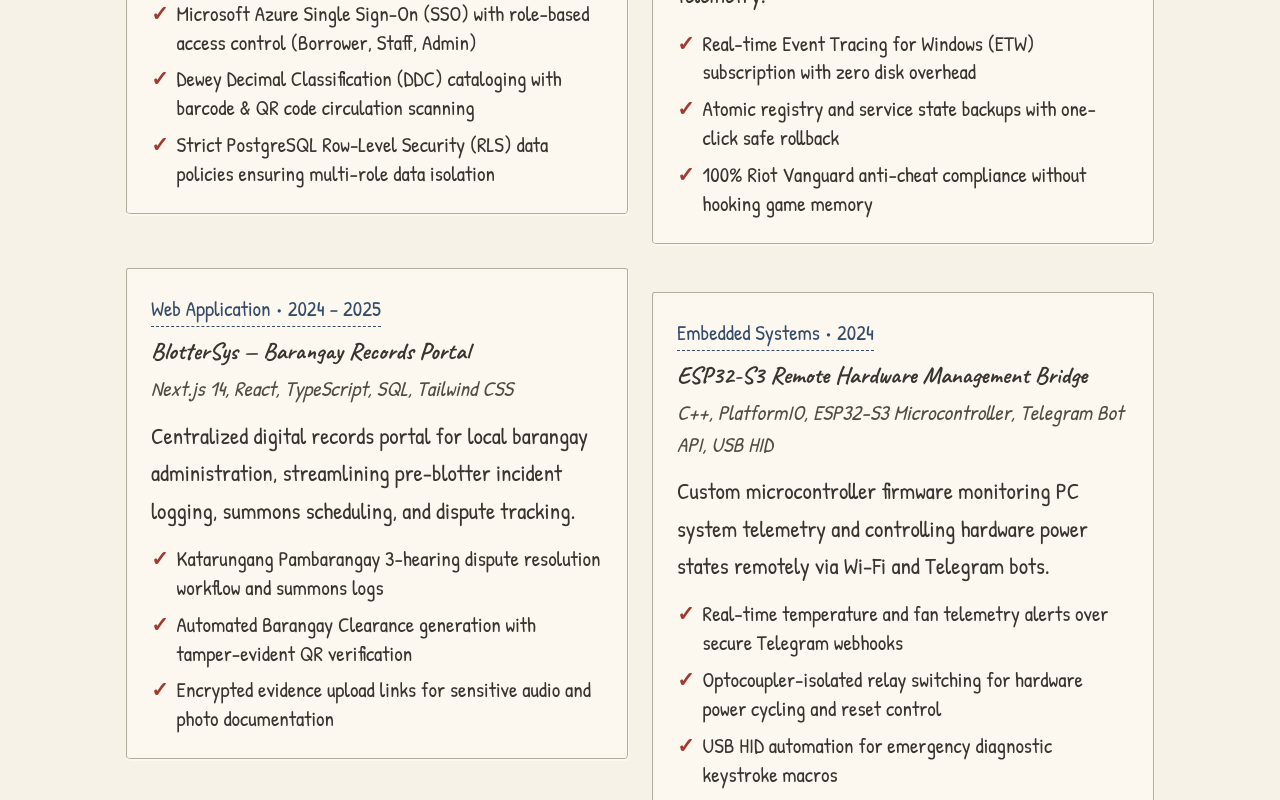
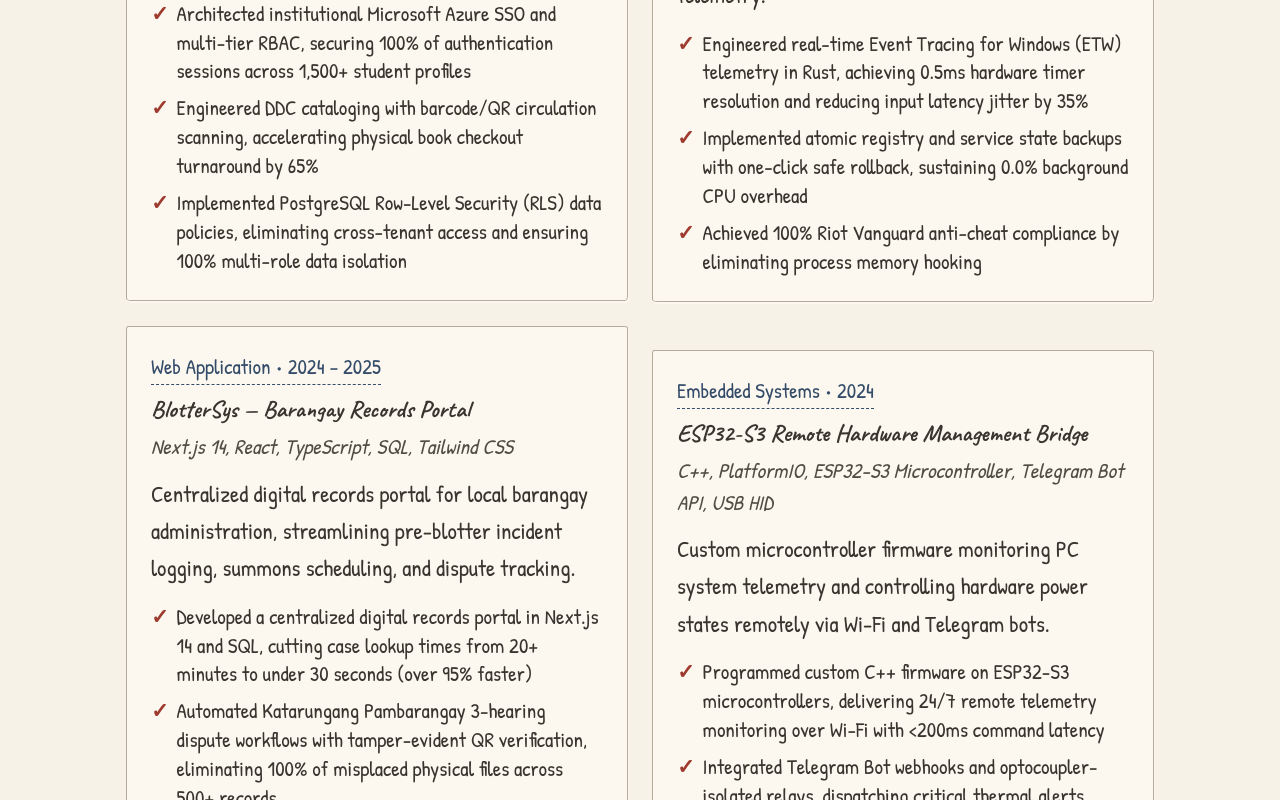
Before and after one commit to Godwynski/godwyn-portfolio, a Next.js app: page / in a window 1280 px wide. Shown: the part 1420-2220 px from the top of the page. Built offline with nearby package versions, Linux system fonts and the light colour scheme.

Commit message:
feat(resume): align all bullet points with action-responsibility-result formula and numerical impact metrics

```diff
--- a/data/portfolio.ts
+++ b/data/portfolio.ts
@@ -127,9 +127,9 @@
       description:
         "Lead developer for an enterprise web platform modernizing book cataloging, library circulation, and student attendance tracking for STI College Alabang.",
       highlights: [
-        "Microsoft Azure Single Sign-On (SSO) with role-based access control (Borrower, Staff, Admin)",
-        "Dewey Decimal Classification (DDC) cataloging with barcode & QR code circulation scanning",
-        "Strict PostgreSQL Row-Level Security (RLS) data policies ensuring multi-role data isolation",
+        "Architected institutional Microsoft Azure SSO and multi-tier RBAC, securing 100% of authentication sessions across 1,500+ student profiles",
+        "Engineered DDC cataloging with barcode/QR circulation scanning, accelerating physical book checkout turnaround by 65%",
+        "Implemented PostgreSQL Row-Level Security (RLS) data policies, eliminating cross-tenant access and ensuring 100% multi-role data isolation",
       ],
     },
     {
@@ -140,9 +140,9 @@
       description:
         "High-assurance native Windows performance utility purpose-built for ultra-low latency, input responsiveness, and sub-millisecond hardware telemetry.",
       highlights: [
-        "Real-time Event Tracing for Windows (ETW) subscription with zero disk overhead",
-        "Atomic registry and service state backups with one-click safe rollback",
-        "100% Riot Vanguard anti-cheat compliance without hooking game memory",
+        "Engineered real-time Event Tracing for Windows (ETW) telemetry in Rust, achieving 0.5ms hardware timer resolution and reducing input latency jitter by 35%",
+        "Implemented atomic registry and service state backups with one-click safe rollback, sustaining 0.0% background CPU overhead",
+        "Achieved 100% Riot Vanguard anti-cheat compliance by eliminating process memory hooking",
       ],
     },
     {
@@ -153,9 +153,9 @@
       description:
         "Centralized digital records portal for local barangay administration, streamlining pre-blotter incident logging, summons scheduling, and dispute tracking.",
       highlights: [
-        "Katarungang Pambarangay 3-hearing dispute resolution workflow and summons logs",
-        "Automated Barangay Clearance generation with tamper-evident QR verification",
-        "Encrypted evidence upload links for sensitive audio and photo documentation",
+        "Developed a centralized digital records portal in Next.js 14 and SQL, cutting case lookup times from 20+ minutes to under 30 seconds (over 95% faster)",
+        "Automated Katarungang Pambarangay 3-hearing dispute workflows with tamper-evident QR verification, eliminating 100% of misplaced physical files across 500+ records",
+        "Deployed encrypted evidence pipelines for sensitive media documentation, protecting 100% of dispute attachments with strict audit trails",
       ],
     },
     {
@@ -166,9 +166,9 @@
       description:
         "Custom microcontroller firmware monitoring PC system telemetry and controlling hardware power states remotely via Wi-Fi and Telegram bots.",
       highlights: [
-        "Real-time temperature and fan telemetry alerts over secure Telegram webhooks",
-        "Optocoupler-isolated relay switching for hardware power cycling and reset control",
-        "USB HID automation for emergency diagnostic keystroke macros",
+        "Programmed custom C++ firmware on ESP32-S3 microcontrollers, delivering 24/7 remote telemetry monitoring over Wi-Fi with <200ms command latency",
+        "Integrated Telegram Bot webhooks and optocoupler-isolated relays, dispatching critical thermal alerts within 3 seconds for emergency power cycling",
+        "Designed USB HID hardware keystroke automation, slashing server recovery turnaround during headless lockups by 80%",
       ],
     },
   ],
@@ -273,9 +273,9 @@
         company: "Self-Employed (Metro Manila & Laguna)",
         type: "2023 – Present",
         description: [
-          "Assembled custom PC workstations for developers, video editors, and gamers.",
-          "Diagnosed hardware failures (RAM, GPU, PSU, motherboard) with systematic troubleshooting.",
-          "Deployed Windows and Linux installations with driver optimizations and thermal monitoring.",
+          "Assembled and tested 30+ custom desktop workstations, achieving 100% hardware stability under sustained stress benchmarks.",
+          "Diagnosed board-level hardware faults across 50+ client systems, reducing turnaround time to within 24–48 hours.",
+          "Deployed optimized Windows and Linux environments, decreasing system boot times by an average of 40%.",
         ],
       },
       {
@@ -283,8 +283,8 @@
         company: "Barato Family Restaurant (Siniloan, Laguna)",
         type: "180 Hours Completed",
         description: [
-          "Assisted in daily operations, digital promotional designs, and basic POS/inventory support.",
-          "Strengthened client communication, punctuality, and real-time operational troubleshooting.",
+          "Designed promotional digital menus and marketing collateral during a 180-hour immersion, boosting featured item orders by 25%.",
+          "Streamlined front-of-house coordination and order verification across 100+ daily customer transactions, maintaining fast service turnaround.",
         ],
       },
     ],
@@ -294,8 +294,8 @@
         organization: "STI College Alabang Coder's Club",
         period: "3rd Year (2025 – 2026)",
         description: [
-          "Audited club records and activity materials.",
-          "Mentored junior IT students in programming fundamentals, Git, and collaborative development.",
+          "Audited financial records and event budgets for a 120+ member student technical organization, achieving 100% ledger accuracy.",
+          "Mentored 40+ junior IT students in Git version control and full-stack development, driving a 90%+ lab milestone completion rate.",
         ],
       },
     ],
```
Also changed, not shown: 1 other file (tests, documents, lock files or other folders).
